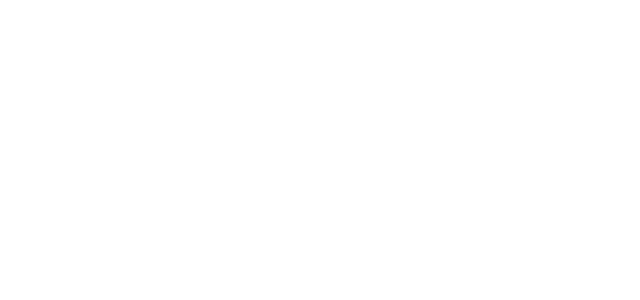
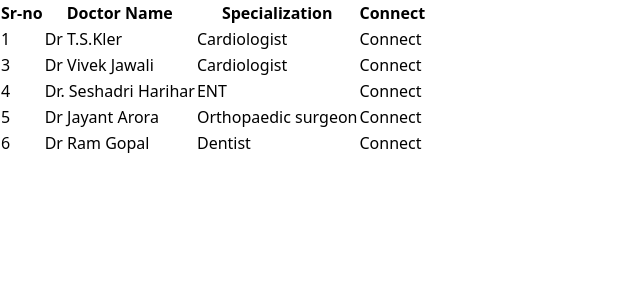
Before and after one commit to ranjeet25/Wecare, a React (Create React App) app in the folder Frontend/wecare/: page /dlist in a window 1280 px wide. Before the commit this address had no page. Shown: the top 300 px of the page, without its empty margins (0-640 px from the left). Built offline with nearby package versions, Linux system fonts and the light colour scheme; what @material-tailwind/react would draw is missing.

Commit message:
added doctors list

```diff
--- a/Frontend/wecare/src/App.js
+++ b/Frontend/wecare/src/App.js
@@ -7,6 +7,7 @@ import { BrowserRouter, Routes, Route, Router } from "react-router-dom";
 import Test from './Components/Test';
 import Dashboard from './Components/Dashboard';
 import Dashbox from './Components/Dashbox';
+import Dlist from './Components/Dlist';
 
 function App() {
   return (
@@ -18,6 +19,7 @@ function App() {
         <Route path="/signin" element={<Signin></Signin>}></Route>
         <Route path="/dashboard" element={<Dashboard></Dashboard>}></Route>
         <Route path="/dashbox" element={<Dashbox></Dashbox>}></Route>
+        <Route path="/dlist" element={<Dlist></Dlist>}></Route>
         <Route path="/test" element={<Test></Test>}></Route>
       </Routes>
     </BrowserRouter>
--- a/Frontend/wecare/src/Components/Dashadmin.js
+++ b/Frontend/wecare/src/Components/Dashadmin.js
@@ -18,7 +18,7 @@ export default function Dashadmin() {
                     {/* Sidebar starts */}
                     <div className="absolute lg:relative w-64 h-screen shadow bg-gray-100 hidden lg:block">
                         <div className="h-16 w-full flex items-center px-8">
-                           WECARE
+                            Hello <span className="ml-2 font-semibold">Ranjeet saw</span>
                         </div>
                         <ul aria-orientation="vertical" className=" py-6">
                             <li className="pl-6 cursor-pointer text-white text-sm leading-3 tracking-normal pb-4 pt-5 text-indigo-700 focus:text-indigo-700 focus:outline-none">
--- /dev/null
+++ b/Frontend/wecare/src/Components/Dlist.js
@@ -0,0 +1,129 @@
+import React from 'react'
+import {
+    Navbar,
+    MobileNav,
+    Typography,
+    Button,
+    IconButton,
+    } from "@material-tailwind/react";
+
+function Dlist() {
+  return (
+    <div className='w-screen h-screen flex justify-center'>
+        <div class="w-2/4 flex flex-col shadow-lg">
+    <div class="overflow-x-auto sm:-mx-6 lg:-mx-8">
+      <div class="py-4 inline-block min-w-full sm:px-6 lg:px-8">
+        <div class="overflow-hidden">
+          <table class="min-w-full text-center">
+            <thead class="border-b bg-gray-800"/>
+              <tr className='bg-black'>
+                <th scope="col" class="text-sm font-medium text-white px-6 py-4">
+                  Sr-no
+                </th>
+                <th scope="col" class="text-sm font-medium text-white px-6 py-4">
+                  Doctor Name
+                </th>
+                <th scope="col" class="text-sm font-medium text-white px-6 py-4">
+                  Specialization
+                </th>
+                <th scope="col" class="text-sm font-medium text-white px-6 py-4">
+                Connect
+                </th>
+              </tr>
+            <thead class="border-b" />
+            <tbody>
+              <tr class="bg-white border-b"></tr>
+                <td class="px-6 py-4 whitespace-nowrap text-sm font-medium text-gray-900">1</td>
+                <td class="text-sm text-gray-900 font-light px-6 py-4 whitespace-nowrap">
+                Dr T.S.Kler
+
+                </td>
+                <td class="text-sm text-gray-900 font-light px-6 py-4 whitespace-nowrap">
+                Cardiologist
+                </td>
+                <td class="text-sm text-gray-900 font-light px-6 py-4 whitespace-nowrap">
+                <a href='https://calldoctorabhi.herokuapp.com/ '>
+                <Button variant="gradient" color='blue' size="sm" fullWidth className="mb-2">
+            <span>Connect</span>
+          </Button>
+          </a>
+                </td>
+              <tr class="bg-white border-b"/>
+              <tr class="bg-white border-b">
+                <td class="px-6 py-4 whitespace-nowrap text-sm font-medium text-gray-900">3</td>
+                <td class="text-sm text-gray-900 font-light px-6 py-4 whitespace-nowrap">
+                Dr Vivek Jawali
+                </td>
+                <td class="text-sm text-gray-900 font-light px-6 py-4 whitespace-nowrap">
+                Cardiologist
+                </td>
+                <td class="text-sm text-gray-900 font-light px-6 py-4 whitespace-nowrap">
+                <a href='https://calldoctorabhi.herokuapp.com/ '>
+                <Button variant="gradient" color='blue' size="sm" fullWidth className="mb-2">
+            <span>Connect</span>
+          </Button>
+          </a>
+                </td>
+              </tr>
+              <tr class="bg-white border-b"/>
+              <tr class="bg-white border-b">
+                <td class="px-6 py-4 whitespace-nowrap text-sm font-medium text-gray-900">4</td>
+                <td class="text-sm text-gray-900 font-light px-6 py-4 whitespace-nowrap">
+                Dr. Seshadri Harihar
+                </td>
+                <td class="text-sm text-gray-900 font-light px-6 py-4 whitespace-nowrap">
+                  ENT
+                </td>
+                <td class="text-sm text-gray-900 font-light px-6 py-4 whitespace-nowrap">
+                <a href='https://calldoctorabhi.herokuapp.com/ '>
+                <Button variant="gradient" color='blue' size="sm" fullWidth className="mb-2">
+            <span>Connect</span>
+          </Button>
+          </a>
+                </td>
+              </tr>
+              <tr class="bg-white border-b"/>
+              <tr class="bg-white border-b">
+                <td class="px-6 py-4 whitespace-nowrap text-sm font-medium text-gray-900">5</td>
+                <td class="text-sm text-gray-900 font-light px-6 py-4 whitespace-nowrap">
+                Dr Jayant Arora
+                </td>
+                <td class="text-sm text-gray-900 font-light px-6 py-4 whitespace-nowrap">
+                Orthopaedic surgeon
+                </td>
+                <td class="text-sm text-gray-900 font-light px-6 py-4 whitespace-nowrap">
+                <a href='https://calldoctorabhi.herokuapp.com/ '>
+                <Button variant="gradient" color='blue' size="sm" fullWidth className="mb-2">
+            <span>Connect</span>
+          </Button>
+          </a>
+                </td>
+              </tr>
+              <tr class="bg-white border-b"/>
+              <tr class="bg-white border-b">
+                <td class="px-6 py-4 whitespace-nowrap text-sm font-medium text-gray-900">6</td>
+                <td class="text-sm text-gray-900 font-light px-6 py-4 whitespace-nowrap">
+                  Dr Ram Gopal
+                </td>
+                <td class="text-sm text-gray-900 font-light px-6 py-4 whitespace-nowrap">
+                  Dentist
+                </td>
+                <td class="text-sm text-gray-900 font-light px-6 py-4 whitespace-nowrap">
+                <a href='https://calldoctorabhi.herokuapp.com/ '>
+                <Button variant="gradient" color='blue' size="sm" fullWidth className="mb-2">
+            <span>Connect</span>
+          </Button>
+          </a>
+                </td>
+              </tr>
+
+            </tbody>
+          </table>
+        </div>
+      </div>
+    </div>
+  </div></div>
+  )
+}
+
+export default Dlist
--- a/Frontend/wecare/src/Components/Login.js
+++ b/Frontend/wecare/src/Components/Login.js
@@ -32,9 +32,9 @@ function Login() {
         <input class="pl-2 outline-none border-none" type="text" name="" id="" placeholder="Password" />
       </div>
       <div class="flex items-center border-2 py-2 px-3 rounded-2xl">
-        <svg xmlns="http://www.w3.org/2000/svg" class="h-5 w-5 text-gray-400" viewBox="0 0 20 20" fill="currentColor">
-          <path fill-rule="evenodd" d="M5 9V7a5 5 0 0110 0v2a2 2 0 012 2v5a2 2 0 01-2 2H5a2 2 0 01-2-2v-5a2 2 0 012-2zm8-2v2H7V7a3 3 0 016 0z" clip-rule="evenodd" />
-        </svg>
+      <svg xmlns="http://www.w3.org/2000/svg" class="h-5 w-5 text-gray-400" fill="none" viewBox="0 0 24 24" stroke="currentColor">
+                  <path stroke-linecap="round" stroke-linejoin="round" stroke-width="2" d="M16 12a4 4 0 10-8 0 4 4 0 008 0zm0 0v1.5a2.5 2.5 0 005 0V12a9 9 0 10-9 9m4.5-1.206a8.959 8.959 0 01-4.5 1.207" />
+                </svg>
         <input class="pl-2 outline-none border-none" type="text" name="" id="" placeholder="Role" />
       </div>
       <button type="submit" class="block w-full bg-blue-400 mt-4 py-2 rounded-2xl text-white font-semibold mb-2">Login</button>
--- a/Frontend/wecare/src/Components/Navbar.js
+++ b/Frontend/wecare/src/Components/Navbar.js
@@ -58,7 +58,7 @@ function Navigation() {
           className="p-1 font-normal"
         >
 
-           <Link className="flex items-center" to="/test">TEST</Link>
+           <Link className="flex items-center" to="/test">About us</Link>
 
         </Typography>
       </ul>
@@ -73,7 +73,7 @@ function Navigation() {
             variant="small"
             className="mr-4 cursor-pointer py-1.5 font-normal"
           >
-            <span>WeCare</span>
+            <span className='font-semibold text-lg'>WeCare</span>
           </Typography>
 
           <div className="hidden lg:block">{navList}</div>
```
Also changed, not shown: Frontend/wecare/src/Components/Dashbox.js (+22 -12 lines), Frontend/wecare/src/Components/Landing.js (+8 -8 lines), Frontend/wecare/src/Components/Signin.js (+9 -10 lines).
